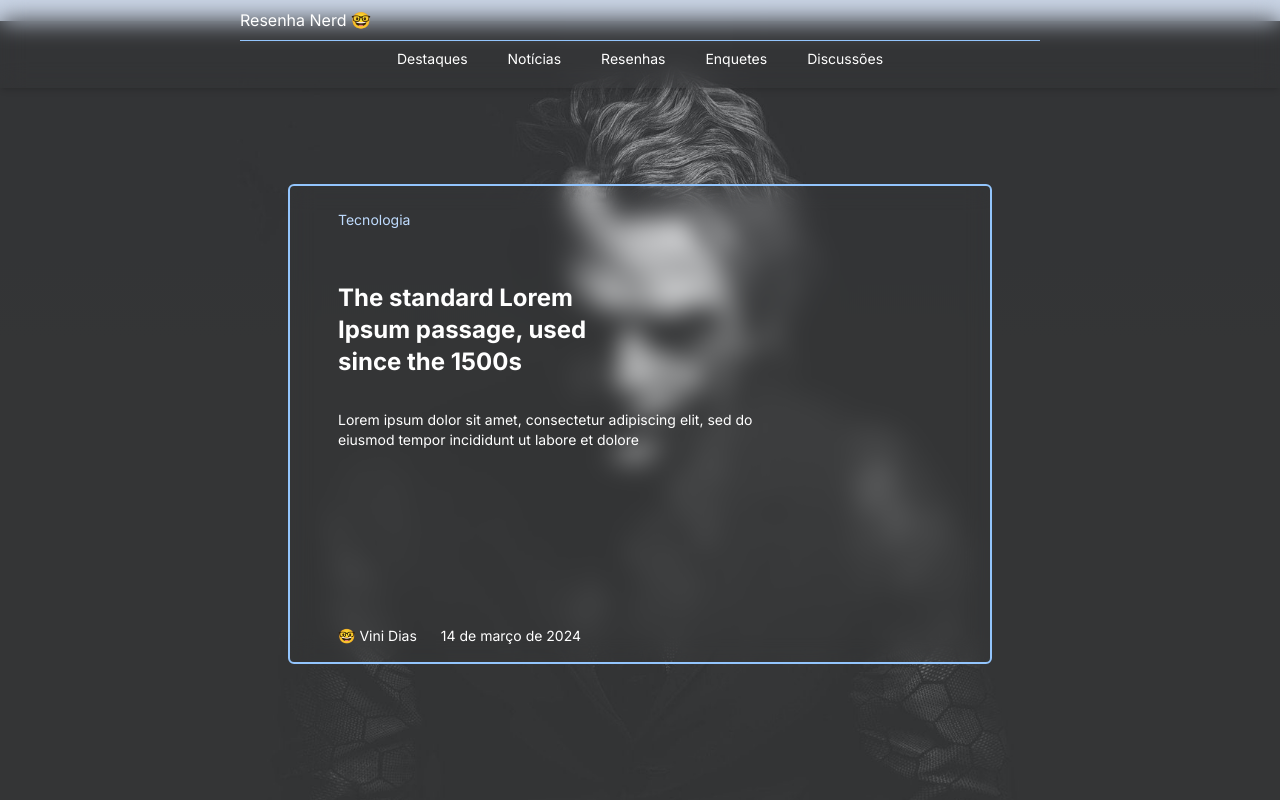
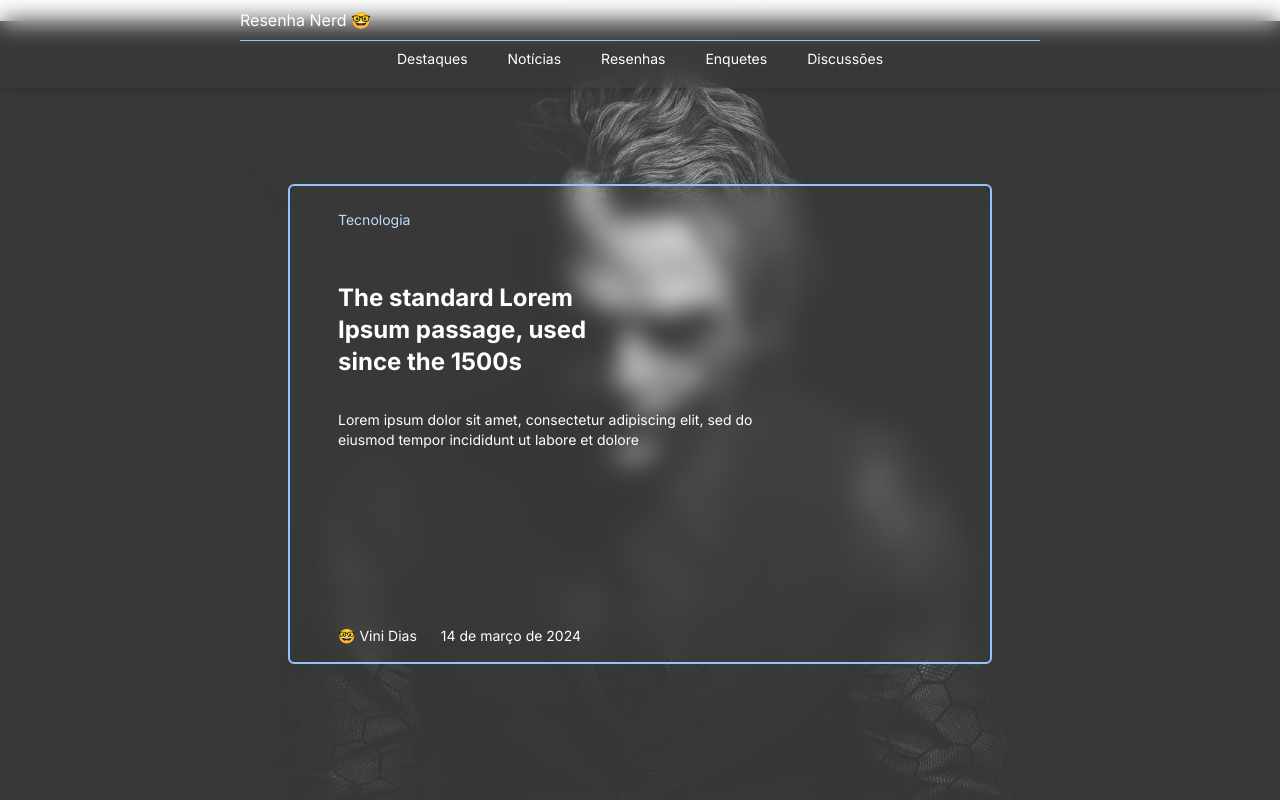
Before and after one commit to vinnidias/resenha-nerd, a Next.js app in the folder resenha-nerd/front-end/: page / in a window 1280 px wide. Shown: the top 800 px of the page. Built offline with nearby package versions, Linux system fonts and the light colour scheme.

Commit message:
ajuste bg global

```diff
--- a/resenha-nerd/front-end/src/app/globals.css
+++ b/resenha-nerd/front-end/src/app/globals.css
@@ -4,8 +4,8 @@
 
 :root {
   --foreground-rgb: 0, 0, 0;
-  --background-start-rgb: 202, 213, 230;
-  --background-end-rgb: 248, 250, 252;
+  --background-start-rgb: 255, 255, 255;
+  --background-end-rgb: 229, 234, 255;
 }
 
 @media (prefers-color-scheme: dark) {
```
